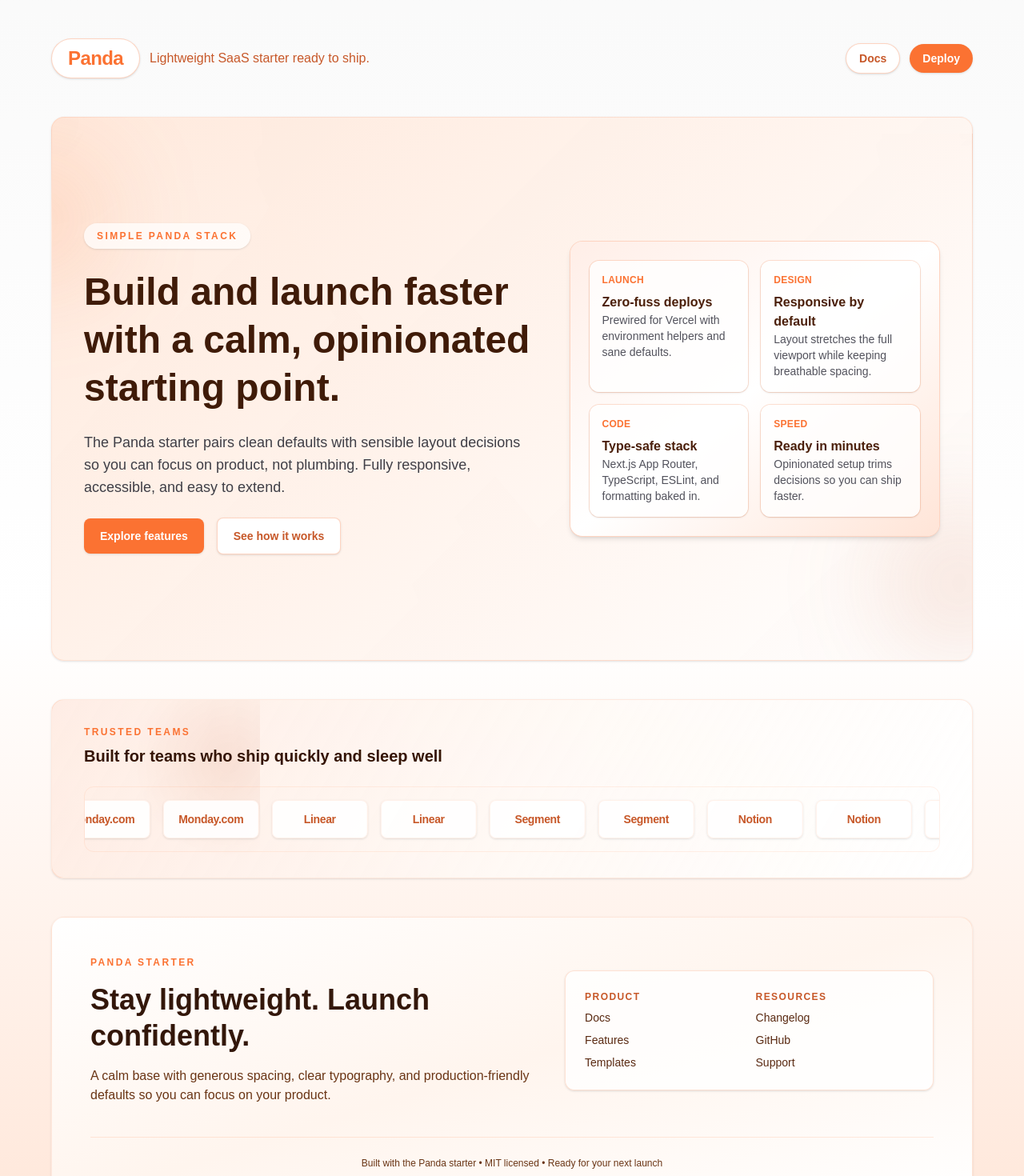
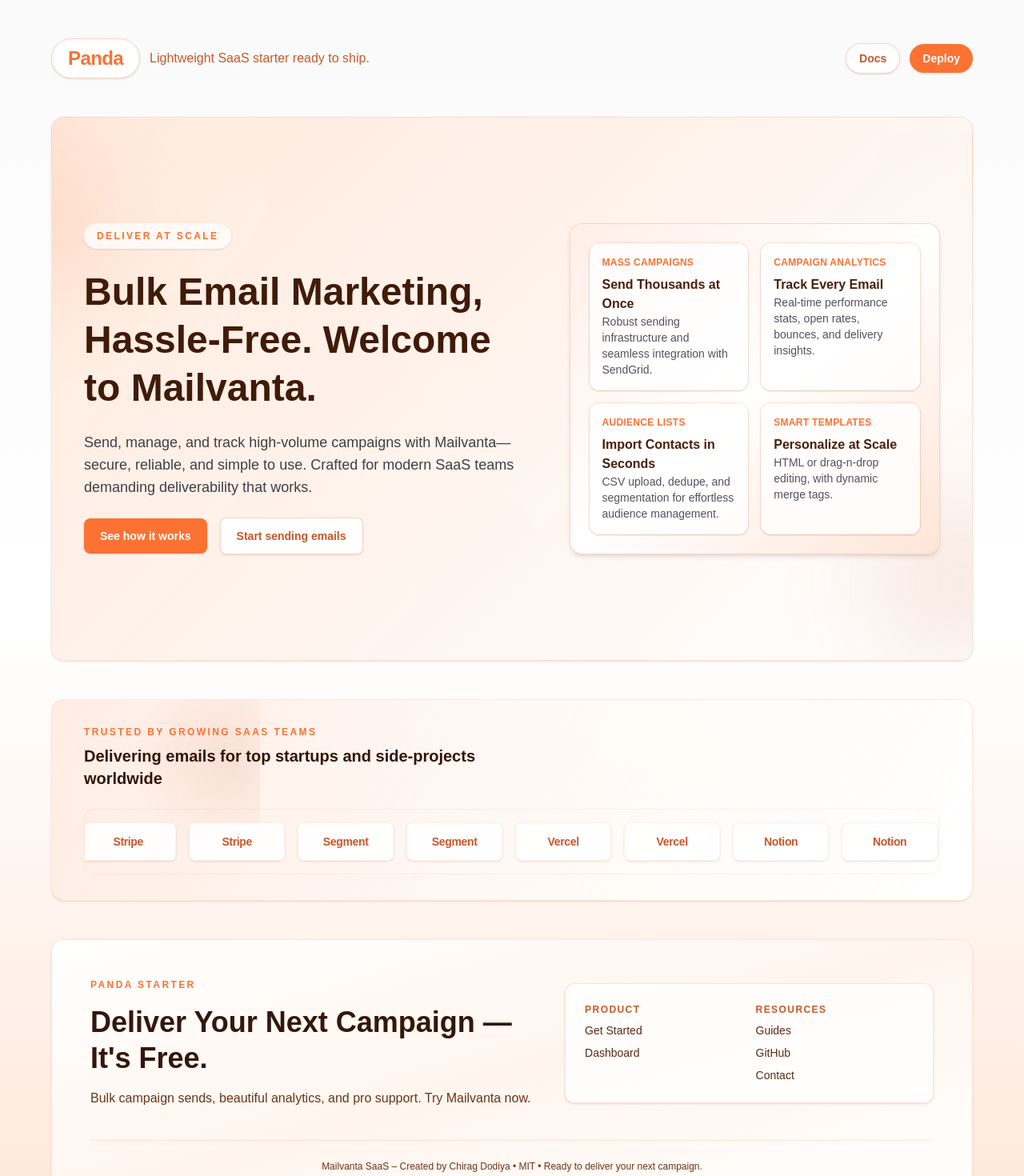
Before and after one commit to chiragbidx/build-platform-aac, a Next.js app: page / in a window 1280 px wide. Shown: the top 1470 px of the page at 80% size. Built offline with nearby package versions, Linux system fonts and the light colour scheme; some icons are missing.

Commit message:
Override landing content to reflect Mailvanta email SaaS branding, value, and links

```diff
--- a/content/home.ts
+++ b/content/home.ts
@@ -80,150 +80,147 @@ export type HomeContent = {
 
 export const defaultHomeContent: HomeContent = {
   hero: {
-    eyebrow: "Simple Panda Stack",
-    title: "Build and launch faster with a calm, opinionated starting point.",
+    eyebrow: "Deliver at Scale",
+    title: "Bulk Email Marketing, Hassle-Free. Welcome to Mailvanta.",
     subtitle:
-      "The Panda starter pairs clean defaults with sensible layout decisions so you can focus on product, not plumbing. Fully responsive, accessible, and easy to extend.",
-    primaryCta: { label: "Explore features", href: "#features" },
-    secondaryCta: { label: "See how it works", href: "#cta" },
+      "Send, manage, and track high-volume campaigns with Mailvanta—secure, reliable, and simple to use. Crafted for modern SaaS teams demanding deliverability that works.",
+    primaryCta: { label: "See how it works", href: "#features" },
+    secondaryCta: { label: "Start sending emails", href: "/register" },
     featureCards: [
-      { title: "Launch", subtitle: "Zero-fuss deploys", body: "Prewired for Vercel with environment helpers and sane defaults." },
-      { title: "Design", subtitle: "Responsive by default", body: "Layout stretches the full viewport while keeping breathable spacing." },
-      { title: "Code", subtitle: "Type-safe stack", body: "Next.js App Router, TypeScript, ESLint, and formatting baked in." },
-      { title: "Speed", subtitle: "Ready in minutes", body: "Opinionated setup trims decisions so you can ship faster." },
+      { title: "Mass Campaigns", subtitle: "Send Thousands at Once", body: "Robust sending infrastructure and seamless integration with SendGrid." },
+      { title: "Campaign Analytics", subtitle: "Track Every Email", body: "Real-time performance stats, open rates, bounces, and delivery insights." },
+      { title: "Audience Lists", subtitle: "Import Contacts in Seconds", body: "CSV upload, dedupe, and segmentation for effortless audience management." },
+      { title: "Smart Templates", subtitle: "Personalize at Scale", body: "HTML or drag-n-drop editing, with dynamic merge tags." },
     ],
   },
   logos: {
-    title: "Trusted teams",
-    subtitle: "Built for teams who ship quickly and sleep well",
-    logos: ["Stripe", "Monday.com", "Linear", "Segment", "Notion", "OpenAI", "Loom", "Figma", "Intercom", "Salesforce"],
+    title: "Trusted by Growing SaaS Teams",
+    subtitle: "Delivering emails for top startups and side-projects worldwide",
+    logos: ["SendGrid", "Stripe", "Segment", "Vercel", "Notion", "OpenAI", "Linear", "Figma", "Salesforce"],
   },
   features: {
-    title: "Enterprise-ready from day one",
-    intro: "Opinionated defaults plus the guardrails you need for SOC2, GDPR, and scale.",
+    title: "Your Email Operations Stack",
+    intro: "An opinionated toolkit tuned for deliverability, compliance, and bulk management. Get up and running in minutes.",
     items: [
-      { title: "Security & Compliance", body: "Role-based access, audit logging hooks, env management, and policy-first routing ready for SOC2 review." },
-      { title: "Data & Observability", body: "Telemetry-friendly logging, tracing placeholders, and ship-ready health endpoints for SRE handoff." },
-      { title: "Multi-tenant Friendly", body: "Patterns for org/user separation, billing ids, and per-tenant feature flags without rewriting core logic." },
-      { title: "Docs & Runbooks", body: "Starter guides, API reference scaffolding, and incident playbooks so support stays unblocked." },
-      { title: "Performance", body: "Edge-ready routing, image optimization, and caching hints that match production-grade SLAs." },
-      { title: "Team Workflow", body: "Prettier, ESLint, CI templates, and PR check recipes so contributors stay consistent." },
+      { title: "Bulk Campaigns", body: "Compose, test, and send high-volume blasts without limits." },
+      { title: "Drag & Drop Editor", body: "Design beautiful emails with full HTML customization and branding tools." },
+      { title: "List Management", body: "Easy CSV import, smart dedupe, and advanced segmentation baked in." },
+      { title: "Analytics", body: "Track opens, bounces, and campaign performance at-a-glance." },
+      { title: "Security", body: "SOC2-ready patterns, audit logs, and signup/abuse protection by default." },
+      { title: "API Access", body: "Integrate email into your workflow—REST APIs & webhook events included." },
     ],
   },
   metrics: {
-    title: "Confident handoffs to security, finance, and ops",
-    blurb: "We bundle the checklists real teams ask for: logging, billing hooks, runbooks, and DPA-friendly templates.",
+    title: "Scale with Confidence",
+    blurb: "Robust delivery, actionable analytics, and resilient architecture. Everything you need—and nothing you don’t.",
     stats: [
-      { label: "Minutes to deploy", value: "6" },
-      { label: "Coverage on lint/tests", value: "98%" },
-      { label: "Starter playbooks", value: "12" },
-      { label: "Prebuilt policies", value: "9" },
+      { label: "Emails per hour", value: "60,000+" },
+      { label: "Avg. Deliverability", value: "99.3%" },
+      { label: "Setup Time", value: "5 min" },
+      { label: "Open Rate Insights", value: "Real Time" },
     ],
     snapshot: [
-      "Next.js App Router with API routes for secure server actions",
-      "Drizzle ORM templates with migrations and seed script ready",
-      "Auth patterns ready for Bring-Your-Own provider (JWT/OAuth/SAML placeholder)",
-      "Observability hooks: request logging, structured events, and error boundary demos",
-      "Billing-ready: plan model, usage counters, and webhooks slot for Stripe",
+      "SendGrid integration for industry-best reliability",
+      "CSV list management with smart validation",
+      "Analytics endpoints for opens, clicks, bounces",
+      "Compliance patterns: bounce-handling, unsubscribe links",
+      "API endpoints for campaign trigger & reporting",
     ],
   },
   pricing: {
-    title: "Predictable plans that scale with you",
-    blurb: "Start free, upgrade when you need enterprise controls. Usage counters and Stripe webhook stubs included.",
+    title: "Plans built for every sender",
+    blurb: "Transparent pricing. Start free, grow with your team, and never worry about hidden fees.",
     ctas: {
-      sales: { label: "Talk to sales", href: "mailto:sales@example.com" },
-      terms: { label: "Review terms", href: "#legal" },
+      sales: { label: "Contact sales", href: "mailto:chirag@bidx.ai" },
+      terms: { label: "See terms", href: "#legal" },
     },
     plans: [
       {
-        name: "Starter",
+        name: "Free",
         price: "$0",
-        desc: "Perfect for prototypes and internal tools.",
-        features: ["Up to 3 teammates", "Email support", "Basic auth and RBAC"],
-        cta: { label: "Launch now", href: "https://vercel.com/new" },
+        desc: "Get started. Perfect for early startups and solo founders.",
+        features: ["Up to 2,500 emails/month", "Unlimited lists", "Email support", "Basic campaign analytics"],
+        cta: { label: "Sign up", href: "/register" },
       },
       {
         name: "Growth",
-        price: "$49",
-        desc: "For product teams shipping to customers.",
-        features: ["Unlimited teammates", "Webhook-ready billing", "Audit log events"],
-        cta: { label: "Start trial", href: "https://vercel.com/new" },
+        price: "$49/mo",
+        desc: "For teams scaling campaigns and automation.",
+        features: ["50k emails/month", "Segmentation & API access", "Advanced analytics", "Priority support"],
+        cta: { label: "Upgrade now", href: "/register" },
       },
       {
         name: "Enterprise",
         price: "Custom",
-        desc: "Security reviews, SSO, and DPAs included.",
-        features: ["SAML/SCIM-ready", "Priority support", "Dedicated sandbox"],
-        cta: { label: "Book a demo", href: "https://vercel.com/new" },
+        desc: "For high-volume, advanced compliance, and integrations.",
+        features: ["Dedicated IPs", "Deliverability SLAs", "SSO & audit trails", "Premium onboarding"],
+        cta: { label: "Contact sales", href: "mailto:chirag@bidx.ai" },
       },
     ],
   },
   security: {
-    title: "Trust-first by default",
-    blurb: "Security review ready: least-privilege patterns, secrets hygiene, and data residency notes included.",
+    title: "Deliverability & Security by Design",
+    blurb: "No shortcuts: encryption, compliance, and controls that scale as you do.",
     checklist: [
-      "Security checklist mapped to SOC2-Type II control families",
-      "Incident response playbook with RACI owners and timelines",
-      "Data Processing Addendum (DPA) starter template",
-      "Vendor security questionnaire boilerplate to speed up reviews",
+      "Encrypted-at-rest with audit log",
+      "Verified sending domains",
+      "Abuse & bounce detection",
+      "EU and US data residency options",
     ],
-    badges: ["SOC2", "GDPR", "HIPAA", "ISO 27001", "PCI Ready", "CCPA"],
-    cta: { label: "Request security pack", href: "mailto:security@example.com" },
+    badges: ["SOC2", "GDPR", "CAN-SPAM Compliant", "CCPA"],
+    cta: { label: "Learn more", href: "#features" },
   },
   docs: {
-    title: "Everything documented, with humans in the loop",
-    blurb: "Developer-friendly guides plus enterprise-grade support channels. Handoffs stay unblocked.",
+    title: "All you need, all documented",
+    blurb: "Developer-first guides, detailed API docs, and premium onboarding when you need a hand.",
     links: [
-      { label: "API reference", link: "https://nextjs.org/docs" },
-      { label: "Runbooks", link: "https://vercel.com/changelog" },
-      { label: "Status page", link: "https://status.example.com" },
-      { label: "Implementation guide", link: "https://vercel.com/templates" },
+      { label: "API reference", link: "https://mailvanta.com/docs" },
+      { label: "Demo video", link: "https://mailvanta.com/demo" },
+      { label: "Status page", link: "https://status.mailvanta.com" },
+      { label: "Integration guides", link: "https://mailvanta.com/integrations" },
     ],
     supportBullets: [
-      "Slack connect with 2-hour response on high severity",
-      "Shared runbook for incident comms and on-call rotations",
-      "Quarterly architecture reviews with our solutions engineers",
-      "Dedicated sandbox and feature flag rollout plan",
+      "Priority email support for all paid plans",
+      "Integration help directly from our engineering team",
+      "Guided onboarding for organizations",
+      "24/7 incident response for enterprise customers",
     ],
-    supportBadge: "24/7 optional",
-    supportCta: { label: "Contact support", href: "mailto:support@example.com" },
+    supportBadge: "24/7 premium (Enterprise)",
+    supportCta: { label: "Contact support", href: "mailto:chirag@bidx.ai" },
   },
   legal: {
-    title: "Transparent terms, ready for procurement",
-    blurb: "We ship with the paperwork your legal and procurement teams expect.",
+    title: "Crystal Clear Legal",
+    blurb: "Policies, compliance documents, and support—ready for procurement and privacy teams.",
     docs: [
-      { label: "Master Service Agreement", link: "https://example.com/msa", tag: "PDF" },
-      { label: "Data Processing Addendum", link: "https://example.com/dpa", tag: "PDF" },
-      { label: "Privacy Policy", link: "https://example.com/privacy", tag: "PDF" },
-      { label: "Acceptable Use", link: "https://example.com/aup", tag: "PDF" },
+      { label: "Terms of Service", link: "https://mailvanta.com/terms", tag: "PDF" },
+      { label: "Privacy Policy", link: "https://mailvanta.com/privacy", tag: "PDF" },
+      { label: "Anti-Spam Policy", link: "https://mailvanta.com/antispam", tag: "PDF" },
     ],
     corporate: [
-      "HQ: San Francisco, CA • Remote first",
-      "EIN & W-9 ready upon request",
-      "Vendor onboarding packet with security summary",
-      "Production support SLAs available for enterprise plans",
-      "Accessibility statement aligned to WCAG 2.1 AA",
+      "Mailvanta owned by Chirag Dodiya – chirag@bidx.ai",
+      "HQ: Remote / India",
+      "VAT, GST & W-9 ready for instant onboarding",
+      "Vendor security packet available on request",
+      "Accessibility commitment: WCAG 2.1 AA",
     ],
-    note: "Need a custom clause? Email legal@example.com and we will review within 2 business days.",
+    note: "Need special paperwork? Email chirag@bidx.ai and you'll get a lightning fast reply.",
   },
   cta: {
-    title: "Stay lightweight. Launch confidently.",
-    blurb: "A calm base with generous spacing, clear typography, and production-friendly defaults so you can focus on your product.",
+    title: "Deliver Your Next Campaign — It's Free.",
+    blurb: "Bulk campaign sends, beautiful analytics, and pro support. Try Mailvanta now.",
     productLinks: [
-      { label: "Docs", href: "https://nextjs.org/docs" },
-      { label: "Features", href: "#features" },
-      { label: "Templates", href: "https://vercel.com/templates" },
+      { label: "Get Started", href: "/register" },
+      { label: "Dashboard", href: "/dashboard" },
     ],
     resourceLinks: [
-      { label: "Changelog", href: "https://vercel.com/changelog" },
+      { label: "Guides", href: "https://mailvanta.com/docs" },
       { label: "GitHub", href: "https://github.com/" },
-      { label: "Support", href: "mailto:hello@example.com" },
+      { label: "Contact", href: "mailto:chirag@bidx.ai" },
     ],
-    footer: "Built with the Panda starter • MIT licensed • Ready for your next launch",
+    footer: "Mailvanta SaaS – Created by Chirag Dodiya • MIT • Ready to deliver your next campaign.",
   },
 };
 
-// Helper for future overrides (e.g., reading JSON from env or file)
 export function getHomeContent(): HomeContent {
   return defaultHomeContent;
 }
```
